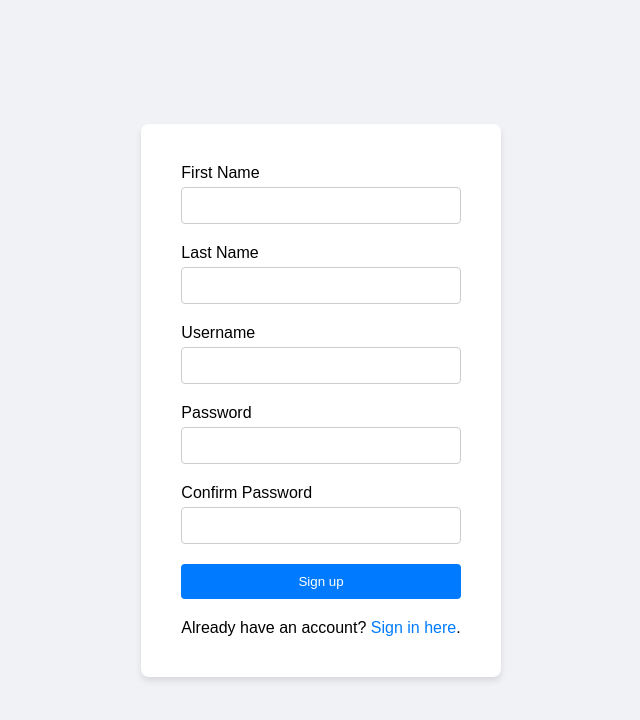
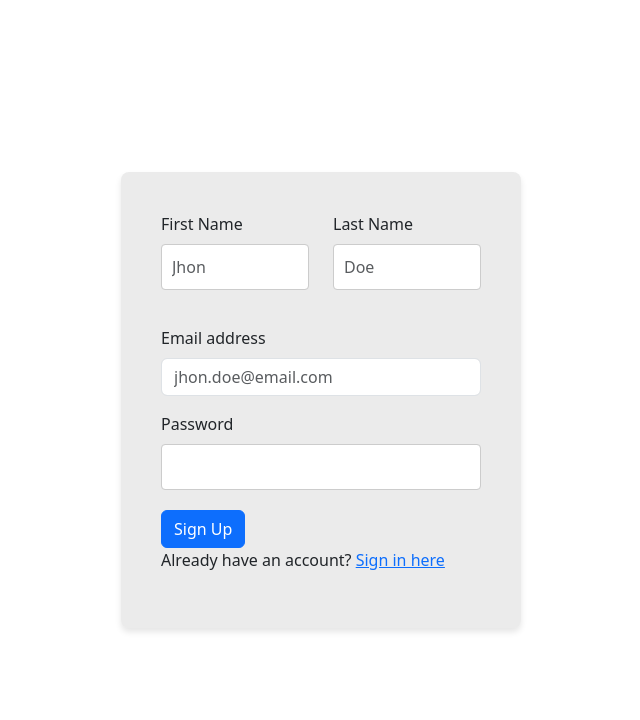
Before and after one commit to Mohamed-Moslemani/Gymnas-tech, a plain HTML site: page src/signup.html in a window 1280 px wide. Shown: the whole page, without its empty margins (319-959 px from the left). Drawn offline with nearby package versions, Linux system fonts and the light colour scheme.

Commit message:
bootstraping it

```diff
--- a/src/signup.html
+++ b/src/signup.html
@@ -5,30 +5,36 @@
     <meta name="viewport" content="width=device-width, initial-scale=1.0">
     <title>Sign up</title>
     <link rel="stylesheet" href="../styles/styles.css">
+    <link href="https://cdn.jsdelivr.net/npm/bootstrap@5.3.3/dist/css/bootstrap.min.css" rel="stylesheet" integrity="sha384-QWTKZyjpPEjISv5WaRU9OFeRpok6YctnYmDr5pNlyT2bRjXh0JMhjY6hW+ALEwIH" crossorigin="anonymous">
+
 </head>
 <body>
     <div>
 
-        <form>
-            <label for="firstname">First Name</label>
-            <input type="text" name = "firstname" id = "firstname">
-            <label for="lastname">Last Name</label>
-            <input type="text" name="lastname" id="lastname">
-            <br>
-            <label for="username">Username</label>
-            <input type="text" name="username" id="username">
-            <br>
-            <label for="password">Password</label>
-            <input type="password" name="password" id="password">
-            <br>
-            <label for="confirmpassword">Confirm Password</label>
-            <input type="password" name="confirmpassword" id="confirmpassword">
-            <br>
-            <input type="submit" value="Sign up">
-            <div class="signin-link">
-                <p>Already have an account? <a href="signin.html">Sign in here</a>.</p>
+        <form class="dark-form">
+            <div class="mb-3">
+                <div class="row">
+                    <div class="col">
+                        <label for="fname" class="form-label">First Name</label>
+                        <input type="text" class="form-control" id="fname"  placeholder="Jhon" required>
+                    </div>
+                    <div class="col">
+                        <label for="lname" class="form-label">Last Name</label>
+                        <input type="text" class="form-control" id="lname" placeholder="Doe" required>
+                    </div>
+                </div>
             </div>
 
+            <div class="mb-3">
+                <label for="email" class="form-label">Email address</label>
+                <input type="email" class="form-control" id="email" placeholder="jhon.doe@email.com" required>
+            </div>
+            <div class="mb-3">
+                <label for="password" class="form-label">Password</label>
+                <input type="password" class="form-control" id="password" minlength="8" required>
+            </div>
+            <button type="submit" class="btn btn-primary">Sign Up</button>
+            <p >Already have an account? <a href="signin.html">Sign in here</a></p>
         </form>
     </div>
 </body>
--- a/styles/styles.css
+++ b/styles/styles.css
@@ -69,3 +69,8 @@ a {
 a:hover {
     text-decoration: underline;
 }
+
+.dark-form
+{
+    background-color: rgb(63, 62, 62,0.1);
+}
```
Also changed, not shown: src/signin.html (+5 -3 lines).
